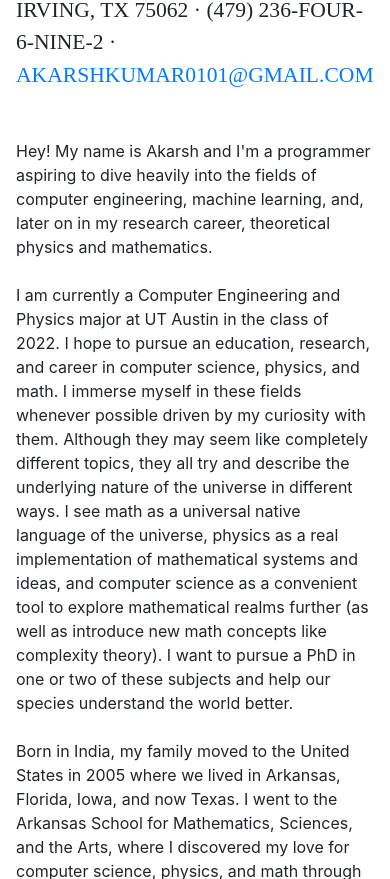
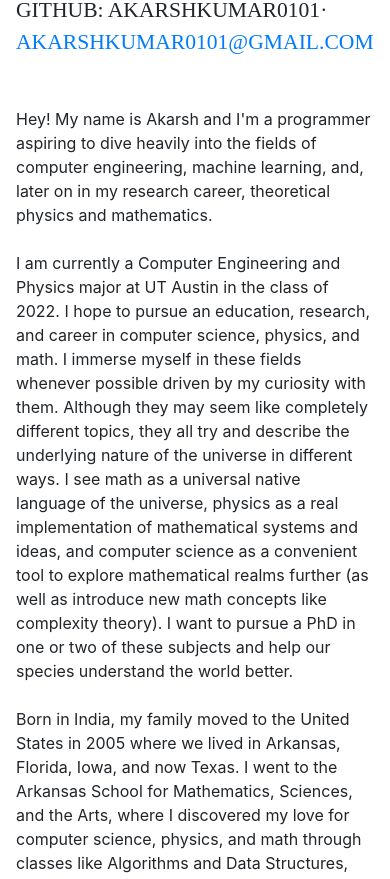
Before and after one commit to akarshkumar0101/akarshkumar.com, a website with bundled scripts: page index.html in a window 390 px wide. Shown: the part 188-1067 px from the top of the page. Built offline with nearby package versions, Linux system fonts and the light colour scheme; a web font is replaced by a local one.

Commit message:
remove phone number address from website

```diff
--- a/index.html
+++ b/index.html
@@ -66,7 +66,7 @@
         <h1 class="mb-0">Akarsh
           <span class="text-primary">Kumar</span>
         </h1>
-        <div class="subheading mb-5">Irving, TX 75062 · (479) 236-Four-6-nine-2 ·
+        <div class="subheading mb-5">GitHub: akarshkumar0101·
           <a href="mailto:name@email.com">akarshkumar0101@gmail.com</a>
         </div>
         <p>
```
